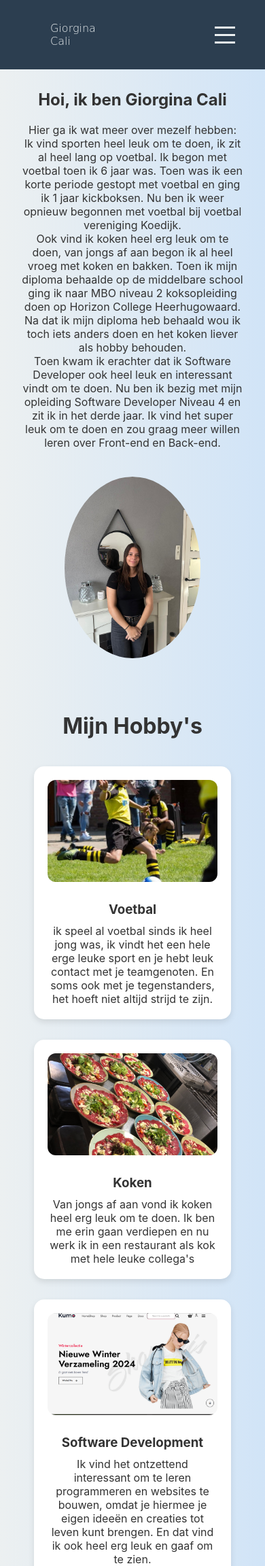
After one commit to giorgina18/Portofolio, a PHP site: page /development/over_mij/aboutme.php in a window 390 px wide. The commit adds this page. Shown: the top 2303 px of the page at 68% size. Run offline with PHP 8.4, Linux system fonts and the light colour scheme; some libraries are stand-ins or nearby versions.

Commit message:
over mij aangemaakt / responsive, nu nog alleen skills maken / online zetten met hostinger

```diff
--- a/assets/css/style.css
+++ b/assets/css/style.css
@@ -474,8 +464,90 @@ button:hover {
     color: #7F8C8D;
 }
 
+
+/* over mij  */
+.over-mij {
+    display: grid;
+    grid-template-columns: 50% 50%;
+    align-items: center;
+    gap: 30px;
+    padding: 50px;
+    align-items: center;
+    text-align: center;
+}
+
+.tekst h1 {
+    margin-bottom: 20px;
+    align-items: center;
+    justify-content: center;
+}
+
+/* Photo section */
+.foto-ik {
+    display: flex;
+    justify-content: center;
+    border-radius: 50%;
+    overflow: hidden;
+}
+
+.foto-ik img {
+    width: 100%;
+    max-width: 250px;
+    border-radius: 50%;
+}
+
+/* Hobby Sectie */
+.hobby-sectie {
+    padding: 50px;
+    text-align: center;
+}
+
+.hobby-sectie h2 {
+    font-size: 2em;
+    margin-bottom: 40px;
+}
+
+.hobby-container {
+    display: flex;
+    flex-wrap: wrap;
+    justify-content: center;
+    gap: 30px;
+}
+
+.hobby {
+    width: 250px;
+    background-color: #ffffff;
+    padding: 20px;
+    border-radius: 15px;
+    box-shadow: 0 4px 10px rgba(0, 0, 0, 0.1);
+    transition: transform 0.3s;
+    text-align: center;
+}
+
+.hobby img {
+    width: 100%;
+    height: 150px;
+    object-fit: cover;
+    border-radius: 12px;
+    margin-bottom: 15px;
+    transition: transform .2s;
+
+}
+
+.hobby img:hover {
+    transform: scale(1.08);
+
+}
+
+.hobby h3 {
+    margin: 10px 0;
+}
+
+
 /* Responsive */
 @media (max-width: 768px) {
+
+    /* navbar */
     .menu {
         display: none;
         flex-direction: column;
@@ -527,4 +640,25 @@ button:hover {
     .footer-social {
         margin-top: 15px;
     }
+
+    /* over mij */
+    .over-mij {
+        grid-template-columns: 1fr;
+        text-align: center;
+        padding: 30px;
+        gap: 20px;
+    }
+
+    .foto-ik {
+        margin-top: 20px;
+    }
+
+    .hobby {
+        width: 100%;
+    }
+
+    .foto-ik img {
+        max-width: 200px;
+    }
+
 }
--- a/index.php
+++ b/index.php
@@ -17,7 +17,7 @@ $projects = $projectModel->getAll();
                 waar ik nu in mijn derde jaar zit.<br>
                 Mijn interesse en focus liggen vooral bij front-end en back-end development.
             </p>
-            <button href="#" class="button-info">Klik hier voor meer informatie</button>
+            <a href="over_mij/aboutme.php" class="button-info">Klik hier voor meer informatie</a>
         </div>
 
         <div class="info-foto-home">
--- /dev/null
+++ b/over_mij/aboutme.php
@@ -0,0 +1,50 @@
+ <?php
+    require_once '../includes/db_functions.php';
+    require_once '../includes/Utils.php';
+    require_once '../template-parts/header.php';
+
+    ?>
+
+ <!-- Over Mij Sectie -->
+ <section class=" container over-mij">
+     <div class="tekst">
+         <h1>Hoi, ik ben Giorgina Cali</h1>
+         <p>
+             Hier ga ik wat meer over mezelf hebben:<br>
+             Ik vind sporten heel leuk om te doen, ik zit al heel lang op voetbal. Ik begon met voetbal toen ik 6 jaar was. Toen was ik een korte periode gestopt met voetbal en ging ik 1 jaar kickboksen. Nu ben ik weer opnieuw begonnen met voetbal bij voetbal vereniging Koedijk.<br>
+             Ook vind ik koken heel erg leuk om te doen, van jongs af aan begon ik al heel vroeg met koken en bakken. Toen ik mijn diploma behaalde op de middelbare school ging ik naar MBO niveau 2 koksopleiding doen op Horizon College Heerhugowaard. Na dat ik mijn diploma heb behaald wou ik toch iets anders doen en het koken liever als hobby behouden.<br>
+             Toen kwam ik erachter dat ik Software Developer ook heel leuk en interessant vindt om te doen. Nu ben ik bezig met mijn opleiding Software Developer Niveau 4 en zit ik in het derde jaar. Ik vind het super leuk om te doen en zou graag meer willen leren over Front-end en Back-end.
+         </p>
+     </div>
+     <div class="foto-ik">
+         <img src="../img/giorgina.jpg" alt="Foto van mij">
+     </div>
+ </section>
+
+ <!-- Hobby's Sectie -->
+ <section class="hobby-sectie">
+     <h2>Mijn Hobby's</h2>
+     <div class="hobby-container">
+         <div class="hobby">
+             <img src="../img/voetbal.jpg" alt="Hobby 1">
+             <h3>Voetbal</h3>
+             <p>ik speel al voetbal sinds ik heel jong was, ik vindt het een hele erge leuke sport en je hebt leuk contact met je teamgenoten. En soms ook met je tegenstanders, het hoeft niet altijd strijd te zijn.</p>
+         </div>
+         <div class="hobby">
+             <img src="../img/koken.jpg" alt="Hobby 2">
+             <h3>Koken</h3>
+             <p>Van jongs af aan vond ik koken heel erg leuk om te doen. Ik ben me erin gaan verdiepen en nu werk ik in een restaurant als kok met hele leuke collega's</p>
+         </div>
+         <div class="hobby">
+             <img src="../img/webshop.png" alt="Hobby 3">
+             <h3>Software Development</h3>
+             <p>Ik vind het ontzettend interessant om te leren programmeren en websites te bouwen, omdat je hiermee je eigen ideeën en creaties tot leven kunt brengen. En dat vind ik ook heel erg leuk en gaaf om te zien.</p>
+         </div>
+     </div>
+ </section>
+
+ <?php require_once '../template-parts/footer.php'; ?>
+
+ </body>
+
+ </html>
--- a/template-parts/footer.php
+++ b/template-parts/footer.php
@@ -5,7 +5,6 @@
                 Giorgina Cali
             </p>
             <div class="footer-social">
-                <!-- Socials icons -->
                 <a href="https://github.com/"><i class="fa-brands fa-github"></i></a>
                 <a href="https://www.linkedin.com/in/giorgina-cali-45190b383/"><i class="fa-brands fa-linkedin"></i></a>
             </div>
--- a/template-parts/header.php
+++ b/template-parts/header.php
@@ -52,7 +52,9 @@ require_once __DIR__ . '/../includes/Utils.php';
                 <!-- nav bar rechts -->
                 <div class="right">
                     <ul class="menu">
-                        <li class="menu-right"><a href="<?= Utils::baseUrl('index.php#over-mij') ?>">Over mij</a></li>
+                        <li class="menu-right">
+                            <a href="<?= Utils::baseUrl('over_mij/aboutme.php') ?>">Over mij</a>
+                        </li>
                     </ul>
                 </div>
             </div>
```
Also changed, not shown: other parts of assets/css/style.css (+41 -10 lines), img/koken.jpg (added), img/voetbal.jpg (added).
